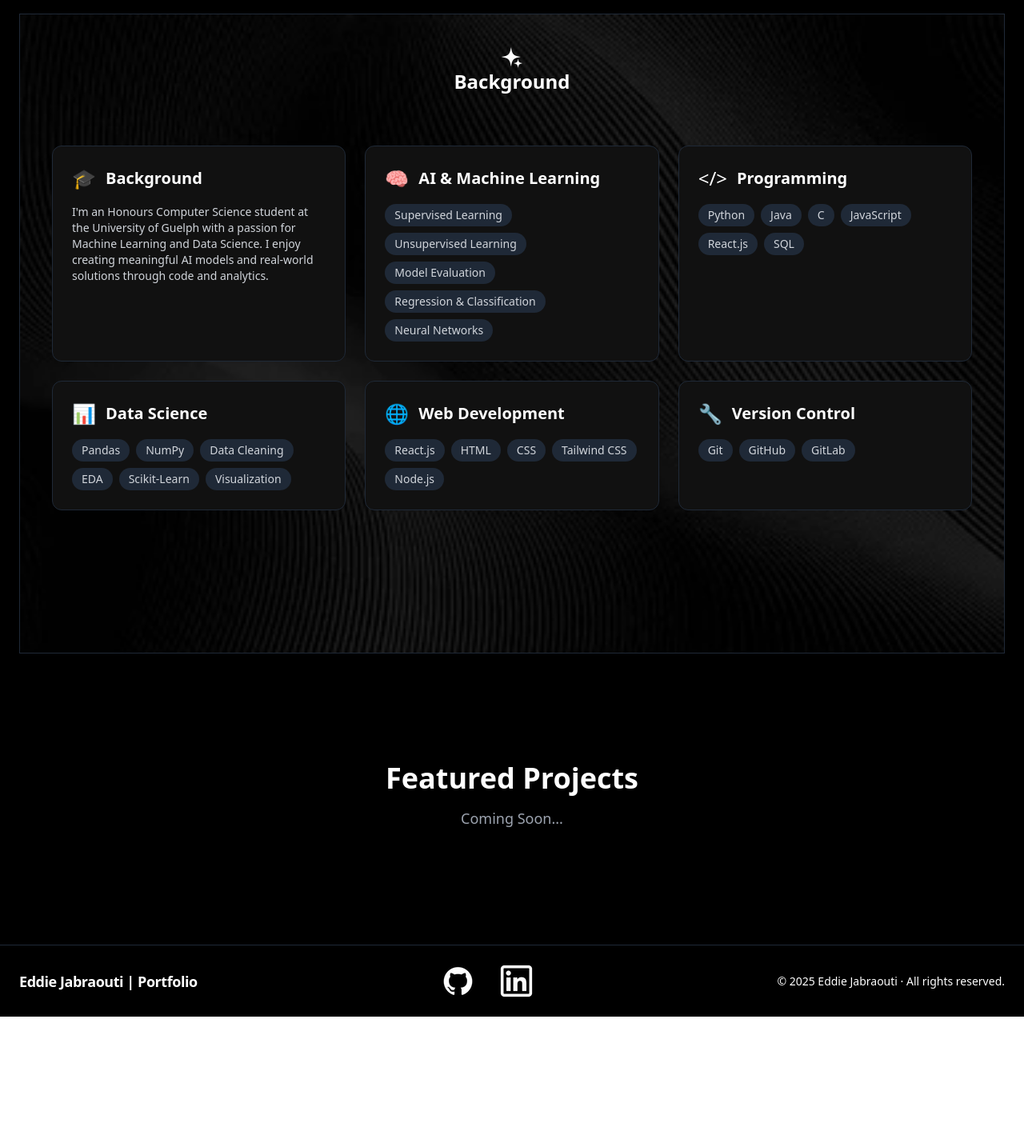
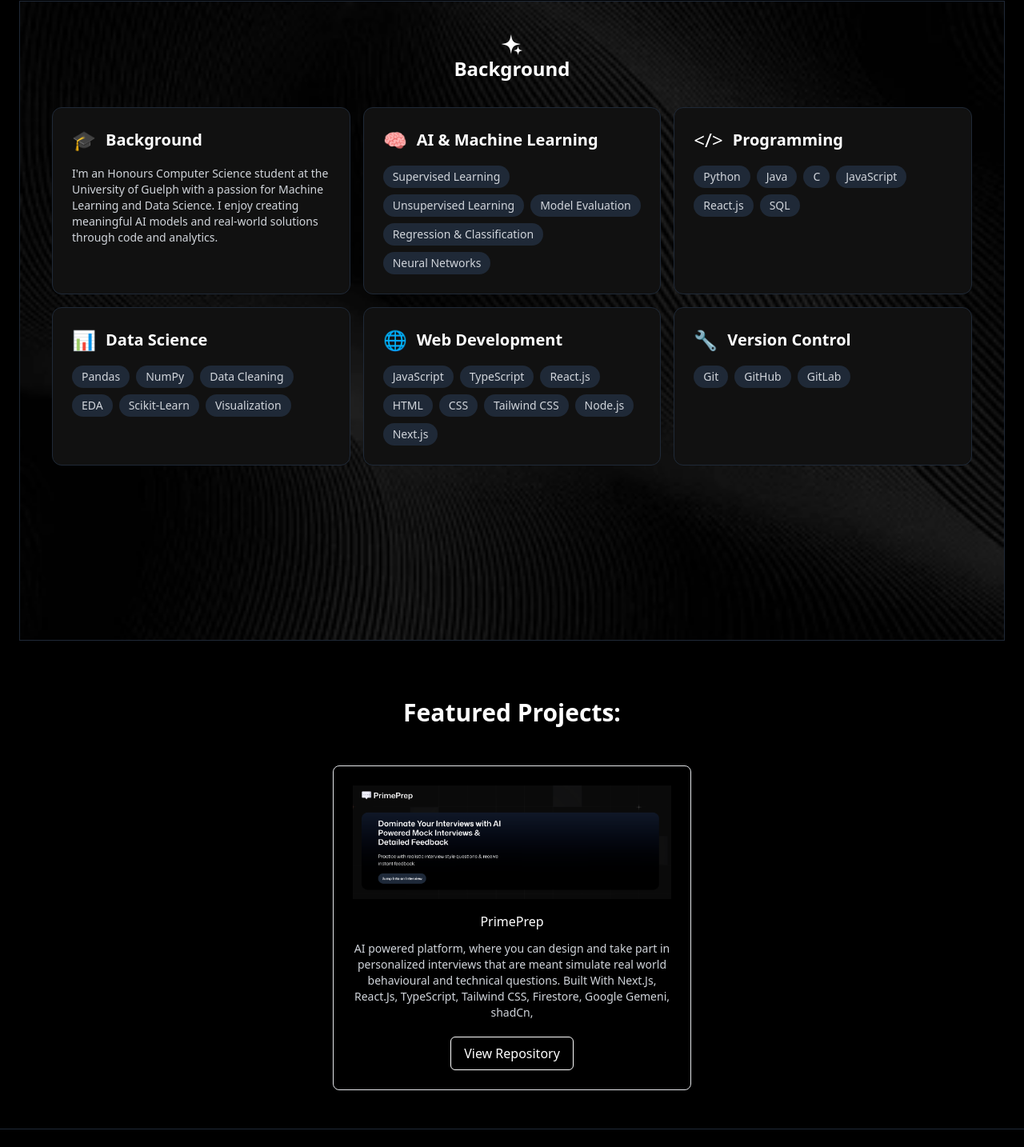
Before and after one commit to EddieJabraouti/Portfolio-2025, a React (Vite) app: page / in a window 1280 px wide. Shown: the part 913-2347 px from the top of the page at 80% size. Before the commit the page ends 2184 px from the top, so only its background shows below. Built offline with nearby package versions, Linux system fonts and the light colour scheme.

Commit message:
fixed project cards

```diff
--- a/src/components /ProjectCards.jsx
+++ b/src/components /ProjectCards.jsx
@@ -2,28 +2,39 @@ import React from 'react';
 
 const ProjectCard = ({ title, imageUrl, descriptions, repoUrl }) => {
   return (
-    <div className="project-card">
+      <div className=" flex-col mt-10 rounded-lg border border-grey-800 bg-black text-white shadow-md hover:shadow-xl transition-shadow duration-300 p-6 max-w-md">
         {imageUrl && (
           <div className="project-image">
-          <img src={imageUrl} alt={`${title || 'Project'} cover`} />
+            <img
+              className="w-full object-cover max-h-60"
+              src={imageUrl}
+              alt={`${title || 'Project'} cover`}
+            />
           </div>
         )}
 
-      {title && <h3>{title}</h3>}
+        {title && <h3 className="text-l text-bold mt-4 mb-3">{title}</h3>}
 
-      <div className="project-description">
+        <div className="project-description space-y-2 text-sm text-gray-300">
           {descriptions && descriptions.length > 0 ? (
             descriptions.map((desc, index) => (
               <p key={index}>{desc}</p>
             ))
           ) : (
-          <p>There is no description for this project...</p>
+            <p className="text-gray-500">There is no description for this project...</p>
           )}
         </div>
 
         {repoUrl && (
-        <a href={repoUrl} target="_blank" rel="noopener noreferrer">
-          <button>Repository</button>
+          <a
+            href={repoUrl}
+            target="_blank"
+            rel="noopener noreferrer"
+            className="inline-block mt-5"
+          >
+            <button className="px-4 py-2 rounded-md border border-white text-white hover:bg-white hover:text-black transition-colors duration-200">
+              View Repository
+            </button>
           </a>
         )}
       </div>
--- a/src/pages/About.jsx
+++ b/src/pages/About.jsx
@@ -99,7 +99,7 @@ const About = () => {
                 <h3 className="text-xl font-semibold">Web/App Development</h3>
               </div>
               <div className="flex flex-wrap gap-2 text-sm">
-                {["JavaScript","TypeScript", "React.js", "HTML", "CSS", "Tailwind CSS", "Node.js", "Next.js", "Node.js"].map(skill => (
+                {["JavaScript","TypeScript", "React.js", "HTML", "CSS", "Tailwind CSS", "Node.js", "Next.js"].map(skill => (
                   <span key={skill} className="bg-gray-800 px-3 py-1 rounded-full text-gray-300">{skill}</span>
                 ))}
               </div>
--- a/src/pages/Home.jsx
+++ b/src/pages/Home.jsx
@@ -1,16 +1,21 @@
 import React, { useEffect, useState } from 'react';
+import ProjectCard from '../components /ProjectCards';
 
 const Home = () => {
-
-
   return (
     <div className="font-oswald bg-white text-gray-900 dark:bg-gray-900 dark:text-white transition-colors duration-300">
-      <section className="py-10 px-6 bg-black text-white">
-        <div className=" bg-cover bg-center h-screen border border-gray-800 p-10  max-w-8xl mx-auto"
-        style={{backgroundImage: "url('/images/backgroundi.webp')"}}>
-         <h2 className="text-2xl font-bold text-center mb-16"> <img  className="mx-auto" src='/images/sparkle.png' ></img>Background</h2>
 
-          <div className="grid md:grid-cols-2 lg:grid-cols-3 gap-6">
+      <section className="py-6 px-6 bg-black text-white">
+        <div
+          className="bg-cover bg-center h-screen border border-gray-800 p-10 max-w-8xl mx-auto"
+          style={{ backgroundImage: "url('/images/backgroundi.webp')" }}
+        >
+          <h2 className="text-2xl font-bold text-center mb-8">
+            <img className="mx-auto" src="/images/sparkle.png" alt="sparkle" />
+            Background
+          </h2>
+
+          <div className="grid md:grid-cols-2 lg:grid-cols-3 gap-4">
 
             <div className="bg-[#111] p-6 rounded-xl border border-gray-800">
               <div className="flex items-center gap-3 mb-4">
@@ -23,6 +28,7 @@ const Home = () => {
               </p>
             </div>
 
+            {/* AI & Machine Learning Card */}
             <div className="bg-[#111] p-6 rounded-xl border border-gray-800">
               <div className="flex items-center gap-3 mb-4">
                 <span className="text-2xl">🧠</span>
@@ -86,11 +92,14 @@ const Home = () => {
               </div>
               <div className="flex flex-wrap gap-2 text-sm">
                 {[
+                  "JavaScript",
+                  "TypeScript",
                   "React.js",
                   "HTML",
                   "CSS",
                   "Tailwind CSS",
-            "Node.js"
+                  "Node.js",
+                  "Next.js"
                 ].map(skill => (
                   <span key={skill} className="bg-gray-800 px-3 py-1 rounded-full text-gray-300">{skill}</span>
                 ))}
@@ -113,16 +122,20 @@ const Home = () => {
         </div>
       </section>
 
-
-      <section className="py-24 px-6 bg-black text-white text-center">
+      <section className="py-12 px-6 bg-black text-white text-center">
         <div className="max-w-4xl mx-auto">
-            <h2 className="text-4xl font-bold mb-4">Featured Projects</h2>
-            <p className="text-lg text-gray-400 mb-12">
-                Coming Soon...
-            </p>
-
+          <h2 className="text-3xl font-bold mb-2">Featured Projects:</h2>
+          <div className="flex flex-row gap-x-10 justify-center">
+            <ProjectCard
+              title="PrimePrep"
+              imageUrl="../images/PrimePrep.png"
+              descriptions={[
+                "AI powered platform, where you can design and take part in personalized interviews that are meant simulate real world behavioural and technical questions. Built With Next.Js, React.Js, TypeScript, Tailwind CSS, Firestore, Google Gemeni, shadCn,"
+              ]}
+              repoUrl="https://github.com/EddieJabraouti/PrimePrep"
+            />
           </div>
-
+        </div>
       </section>
 
     </div>
--- a/src/pages/Projects.jsx
+++ b/src/pages/Projects.jsx
@@ -1,5 +1,6 @@
 import React from 'react';
 import BottomNav from './BottonNav';
+import ProjectCard from '../components /ProjectCards';
 
 const Projects = () => {
   return (
@@ -7,7 +8,13 @@ const Projects = () => {
       <section className="flex flex-col items-center justify-center text-center px-4 py-20">
         <h1 className="text-5xl font-bold mb-4">Projects</h1>
         <p className='text-gray-400 text-lg text-center'>A collection of my personal projects with the aim to demonstrate my work in Machine Learning, AI, Web Development, as well as open source contributions.</p>
-        <p className="text-gray-400 text-lg">Coming soon...</p>
+        <div className="flex flex-row gap-x-10 ">
+          <ProjectCard title="PrimePrep" imageUrl="../images/PrimePrep.png"
+          descriptions={["AI powered platform, where you can design and take part in personalized interviews that are meant simulate real world behavioural and technical questions. Built With Next.Js, React.Js, TypeScript, Tailwind CSS, Firestore, Google Gemeni, shadCn,"]} repoUrl="https://github.com/EddieJabraouti/PrimePrep">
+          </ProjectCard>
+
+
+        </div>
       </section>
 
       <BottomNav />
```
Also changed, not shown: public/images/PrimePrep.png (added). Lines whose indentation alone changed are shown as unchanged.
